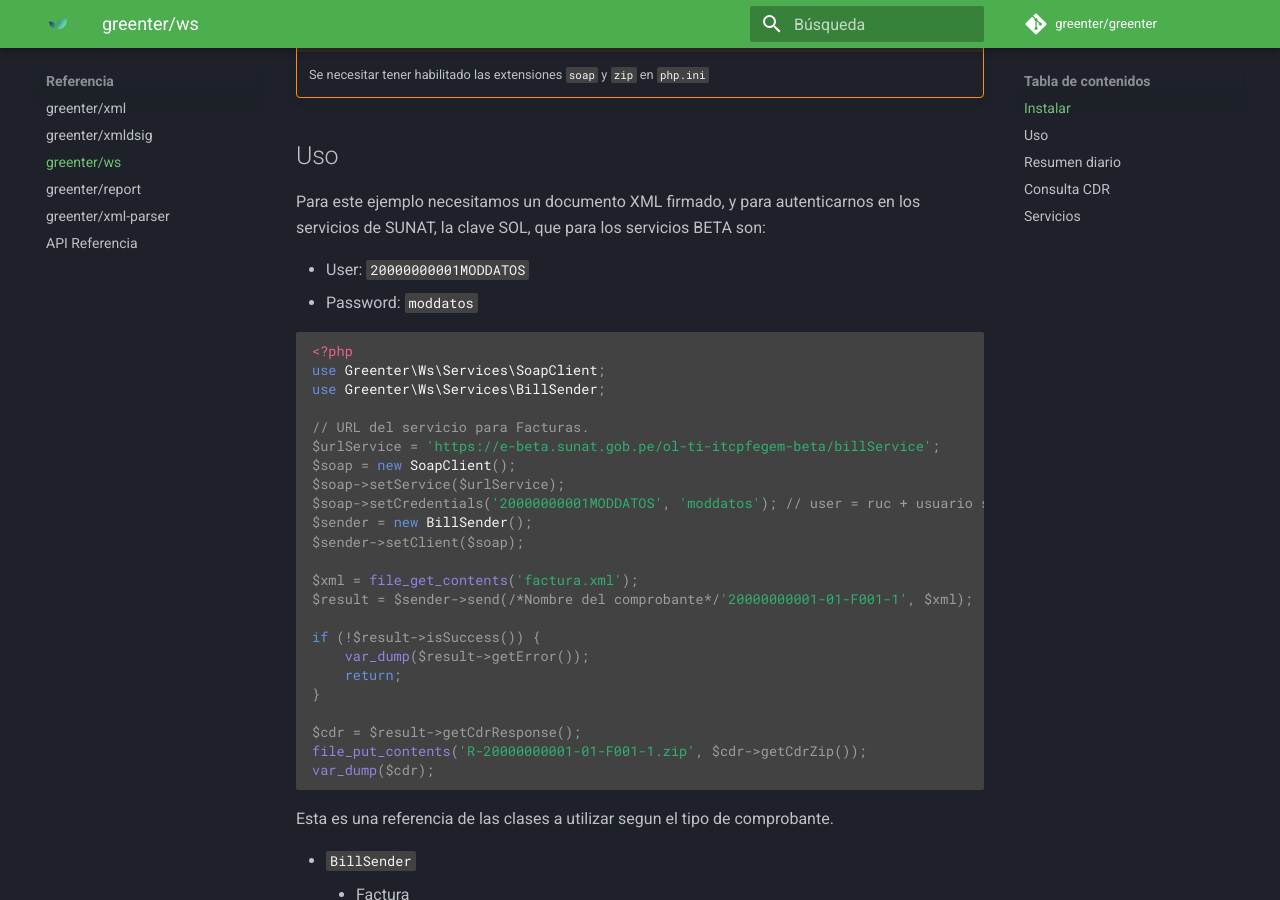
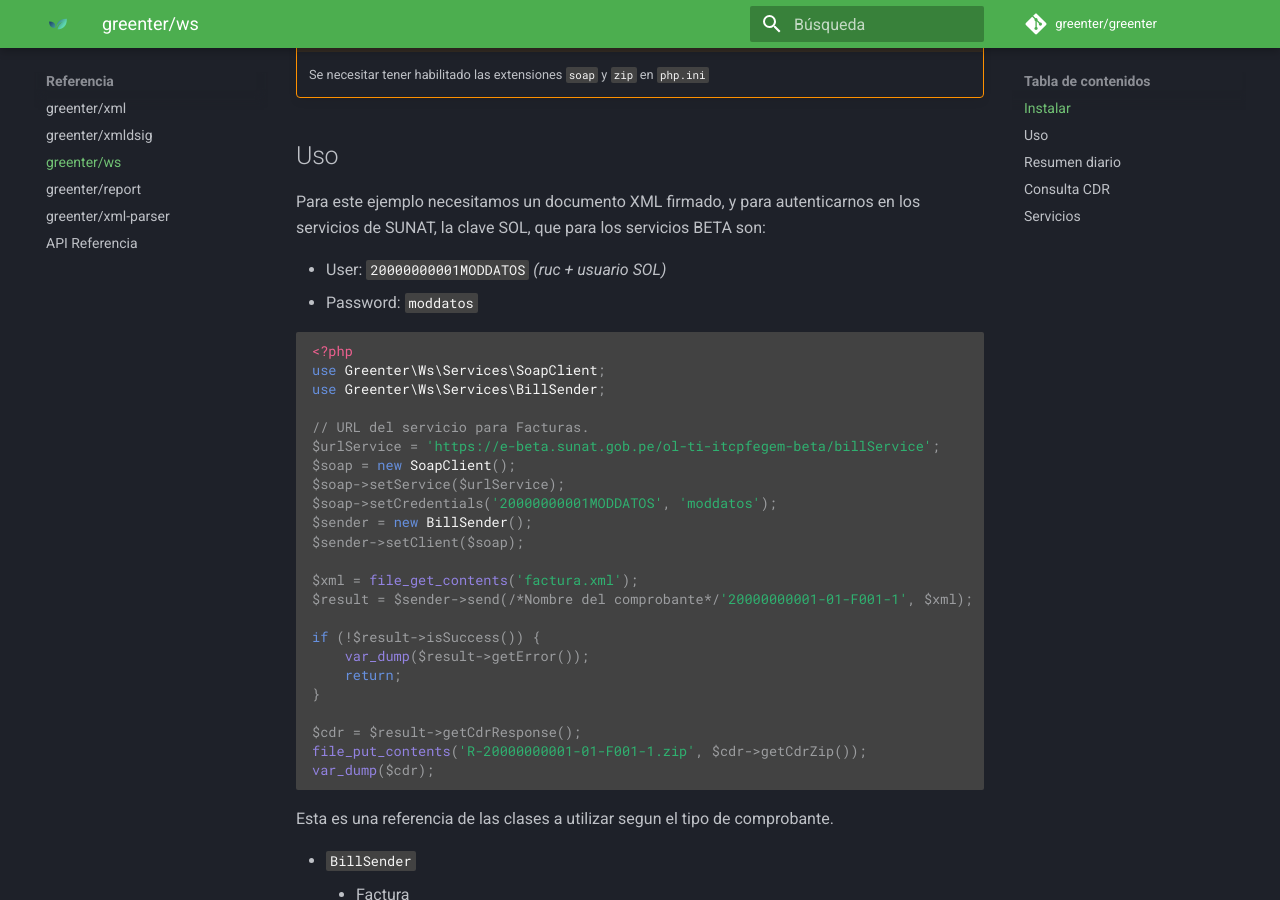
Before and after one commit to thegreenter/docs, an MkDocs documentation site: the page built from docs/packages/ws.md, in a window 1280 px wide and 900 px high, scrolled down 492 px. Built offline with MkDocs 1.6.1 and Material for MkDocs 9.7.7, drawn with Linux system fonts in a browser that asks for light colours; some of the changed lines change nothing that is shown.

Commit message:
Add user ws origin

````diff
--- a/docs/packages/ws.md
+++ b/docs/packages/ws.md
@@ -18,7 +18,7 @@ composer require greenter/ws
 Para este ejemplo necesitamos un documento XML firmado, y para autenticarnos en los servicios de SUNAT,
 la clave SOL, que para los servicios BETA son:
 
-- User: `20000000001MODDATOS`
+- User: `20000000001MODDATOS` _(ruc + usuario SOL)_
 - Password: `moddatos`
 
 ```php
@@ -30,7 +30,7 @@ use Greenter\Ws\Services\BillSender;
 $urlService = 'https://e-beta.sunat.gob.pe/ol-ti-itcpfegem-beta/billService';
 $soap = new SoapClient();
 $soap->setService($urlService);
-$soap->setCredentials('20000000001MODDATOS', 'moddatos'); // user = ruc + usuario sol
+$soap->setCredentials('20000000001MODDATOS', 'moddatos');
 $sender = new BillSender();
 $sender->setClient($soap);
 
````
